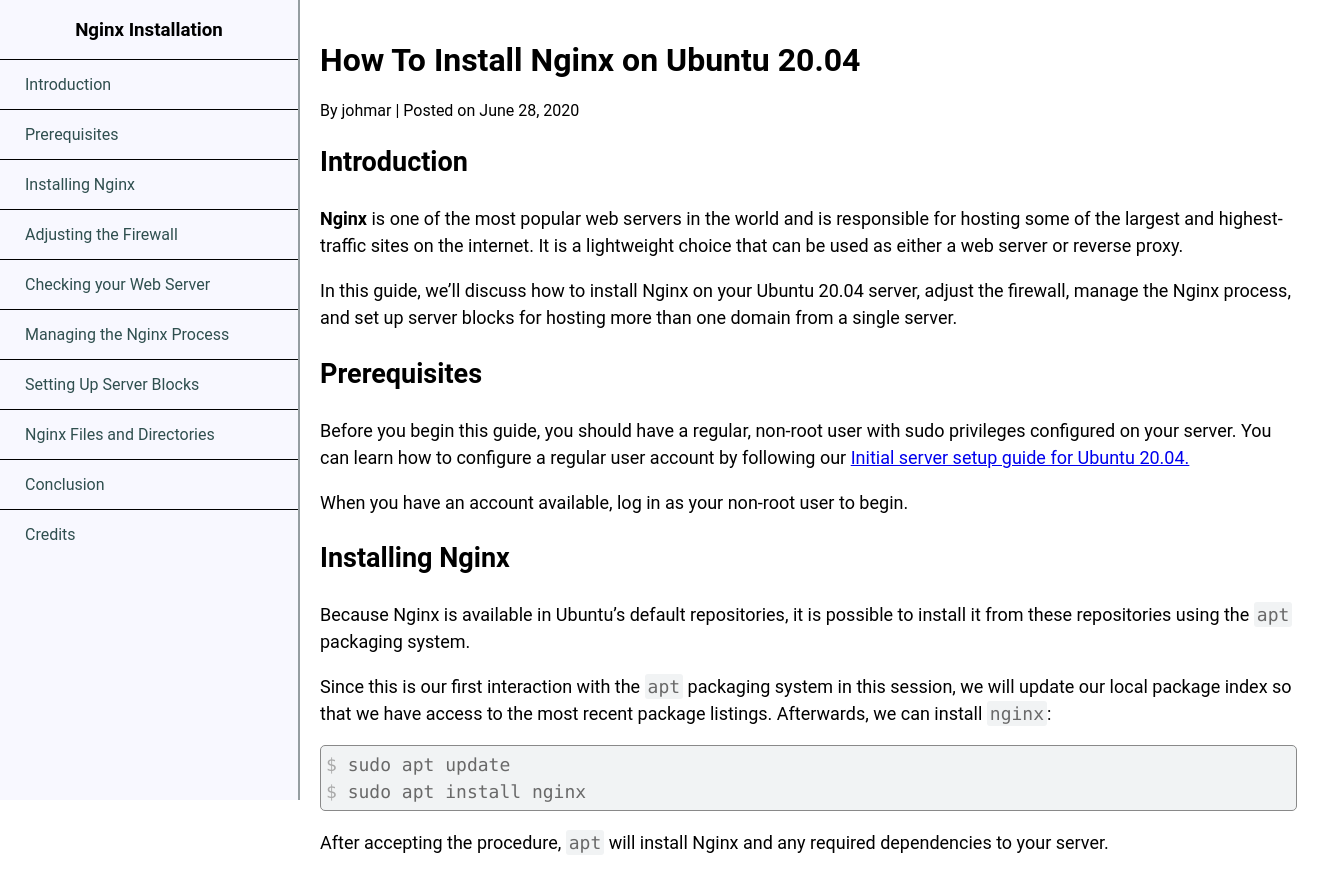
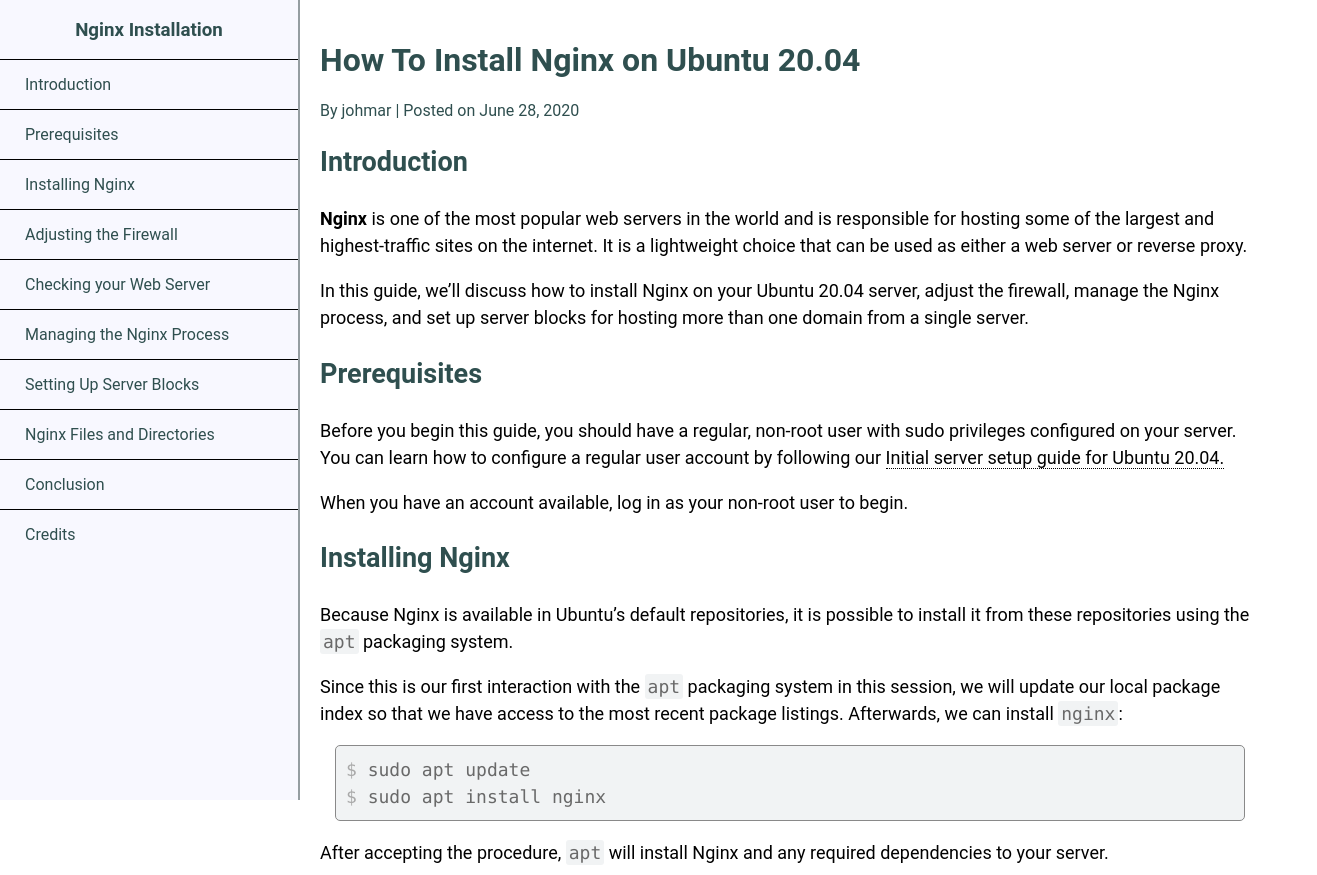
Before and after one commit to jmares/freeCodeCamp, a plain HTML site: page responsive_web_design/tech_doc/index.html in a window 1280 px wide. Shown: the top 875 px of the page, 1317 px wide, since content can reach past the window. Drawn offline with Linux system fonts and the light colour scheme.

Commit message:
finalized contents and structure, updated stylesheet

```diff
--- a/responsive_web_design/tech_doc/index.html
+++ b/responsive_web_design/tech_doc/index.html
@@ -217,9 +217,10 @@
                     <p>Now that you have your web server installed, you have many options for the type of content to serve and the technologies you want to use to create a richer experience.</p>
                     <p>If you’d like to build out a more complete application stack, check out the article <a href="">How To Install Linux, Nginx, MySQL, PHP (LEMP stack) on Ubuntu 20.04.</a>.</p>
                 </section>
-                <section id="" class="main-section">
-                    <header><h2>More Information</h2></header>
-
+                <section id="Credits" class="main-section">
+                    <header><h2>Credits</h2></header>
+                    <p>This excellent tutorial, <a href="https://www.digitalocean.com/community/tutorials/how-to-install-nginx-on-ubuntu-20-04" target="_blank">How To Install Nginx on Ubuntu 20.04</a>, was written for <strong>Digital Ocean</strong> by <em>Erin Glass</em>.</p>
+                    <p>I copied the contents for the sole purpose of making a responsive technical documentation page; one of the responsive web design projects at <a href="https://www.freecodecamp.org/learn/">freeCodeCamp</a>.</p>
                 </section>
             </main>
         </div>
--- a/responsive_web_design/tech_doc/style.css
+++ b/responsive_web_design/tech_doc/style.css
@@ -15,15 +15,13 @@
 
 #container {
     width: 100%;
-/*    display: flex;
-    flex-direction: row;
-    flex-wrap: nowrap;
-    align-items: flex-start; */
     margin: 0;
     padding: 0;
 }
+
 #navbar {
     font-family: 'Roboto', sans-serif;
+    display: block;
     position: fixed;
     top: 0;
     left: 0;
@@ -37,6 +35,7 @@
 #navbar header {
     margin: 10px auto;
     text-align: center;
+    color: darkslategray;
 }
 
 #navbar ul {
@@ -68,11 +67,15 @@
 
 #main-doc {
     background-color: white;
-    position: absolute;
+    position: relative;
     margin-left: 300px;
     font-family: 'Roboto', sans-serif;
     /*display: block;*/
     padding: 20px;
+}
+
+#main-doc header {
+    color: darkslategray;
 }
 
 .main-section {
@@ -89,12 +92,24 @@
     border: solid 2px #e5e5e5;
 }
 
+.main-section a {
+    text-decoration: none;
+    color: inherit;
+    border-bottom: 1px dotted black;
+}
+
+.main-section a:hover {
+    border-bottom: 1px solid black;
+}
+
 pre {
     overflow: auto;
+    display: block;
     background-color: #ffffff;
     border: 1px solid #898989;
-    padding: 5px;
+    padding: 10px;
     border-radius: 5px;
+    margin: 10px 15px;
   }
 
   /*pre {
@@ -126,7 +141,7 @@
     user-select: none;
     color: darkgray;
 }
-
+/*
 @media screen and (max-width:600px) {
     #container {
         flex-direction: column;
@@ -134,4 +149,4 @@
     #navbar {
         width: 100%;
     }
-}
+} */
```
Also changed, not shown: 1 other file.
